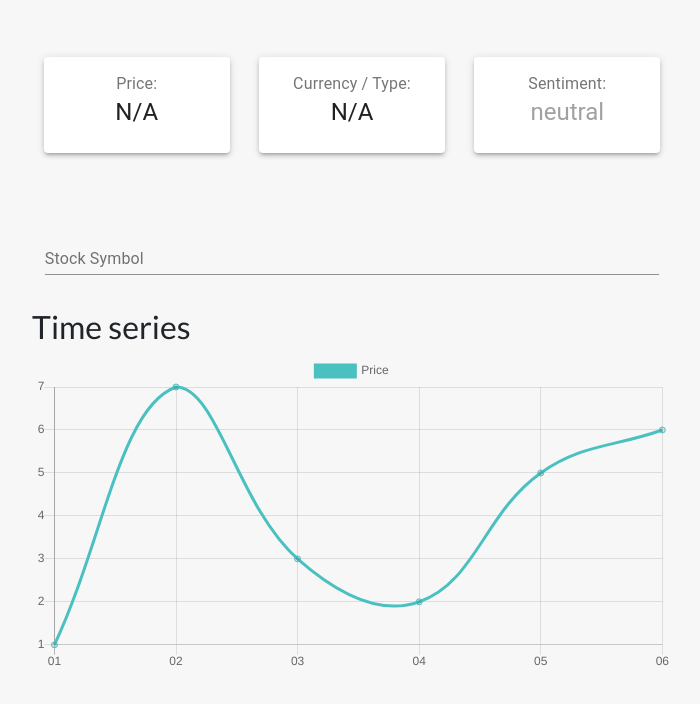
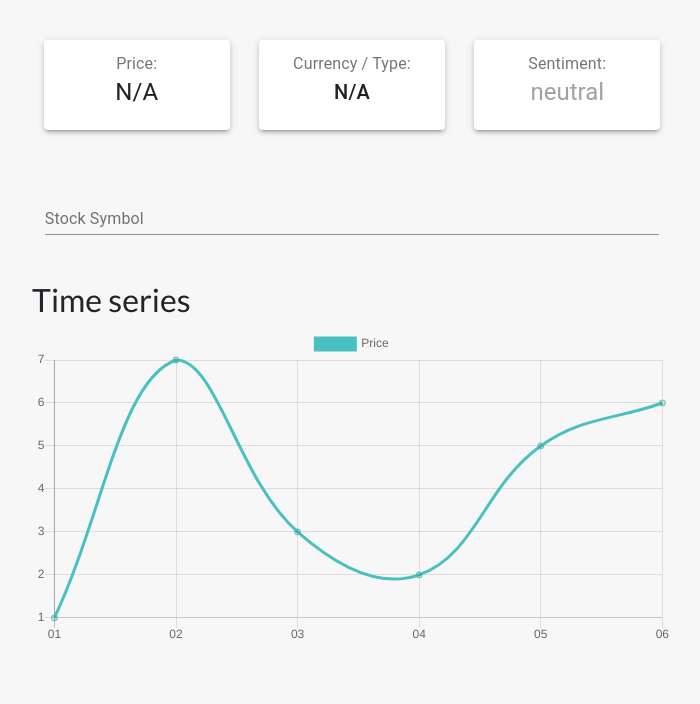
Before and after one commit to notRealLi/ratios, a React (Create React App) app in the folder front/: page / in a window 1280 px wide. Shown: the top 704 px of the page, without its empty margins (288-988 px from the left). Built offline with nearby package versions, Linux system fonts and the light colour scheme.

Commit message:
use Grid cotainer in card component

```diff
--- a/front/src/components/Card/Card.js
+++ b/front/src/components/Card/Card.js
@@ -1,5 +1,5 @@
 import React, { useContext } from "react";
-import { Typography, Paper } from "@material-ui/core";
+import { Typography, Paper, Grid } from "@material-ui/core";
 import { GlobalContext } from "../../context/GlobalState";
 import cx from "classnames";
 import styles from "./Card.module.css";
@@ -28,35 +28,63 @@ const Cards = () => {
     sentiment = "neutral";
   }
 
+  const xs = 12;
+  const sm = 12;
+  const md = 3;
+
   return (
-    <div className={styles.container}>
-      <Paper elevation={3} className={cx(styles.card, upOrDown)}>
+    <Grid container spacing={3} className={styles.container}>
+      <Grid
+        item
+        component={Paper}
+        elevation={3}
+        xs={xs}
+        sm={sm}
+        md={md}
+        className={cx(styles.card, upOrDown)}
+      >
         <Typography color="textSecondary" noWrap>
           Price:
         </Typography>
         <Typography variant="h5" width="fit-content">
           {price}
         </Typography>
-      </Paper>
+      </Grid>
 
-      <Paper elevation={3} className={cx(styles.card, styles.noChange)}>
+      <Grid
+        item
+        component={Paper}
+        elevation={3}
+        xs={xs}
+        sm={sm}
+        md={md}
+        className={cx(styles.card, styles.noChange)}
+      >
         <Typography color="textSecondary" noWrap>
           Currency / Type:
         </Typography>
-        <Typography variant="h5" width="fit-content">
+        <Typography variant="h6" width="fit-content" noWrap>
           {currencyAndType}
         </Typography>
-      </Paper>
+      </Grid>
 
-      <Paper elevation={3} className={cx(styles.card, styles[sentiment])}>
+      <Grid
+        item
+        component={Paper}
+        elevation={3}
+        xs={xs}
+        sm={sm}
+        md={md}
+        className={cx(styles.card, styles[sentiment])}
+      >
         <Typography color="textSecondary" noWrap>
           Sentiment:
         </Typography>
         <Typography variant="h5" width="fit-content">
           {sentiment}
         </Typography>
-      </Paper>
-    </div>
+      </Grid>
+    </Grid>
   );
 };
 
--- a/front/src/components/Card/Card.module.css
+++ b/front/src/components/Card/Card.module.css
@@ -1,18 +1,14 @@
 .container {
-  display: flex;
-  flex-direction: row;
-  flex-wrap: wrap;
   justify-content: center;
-  padding: 50px 0;
-  width: 58%;
-  max-height: 40vh;
+  width: 58% !important;
+  margin: 2% 0 !important;
 }
 
 .card {
   display: flex;
   flex-direction: column;
-  margin: 1% 2% !important;
-  min-width: 25% !important;
+  margin: 2% 2% !important;
+  min-width: 123px !important;
   min-height: 70% !important;
   padding: 2%;
   justify-content: center;
--- a/front/src/components/Search/Search.module.css
+++ b/front/src/components/Search/Search.module.css
@@ -2,13 +2,5 @@
   display: flex;
   flex-direction: column;
   width: 48%;
-  margin-bottom: 2%;
+  margin-bottom: 3%;
 }
-
-/* .searchbar:hover .MuiOutlinedInput-notchedOutline {
-  border-color: "red";
-} */
-
-.Mui-focused {
-  border-color: "red";
-}
```
